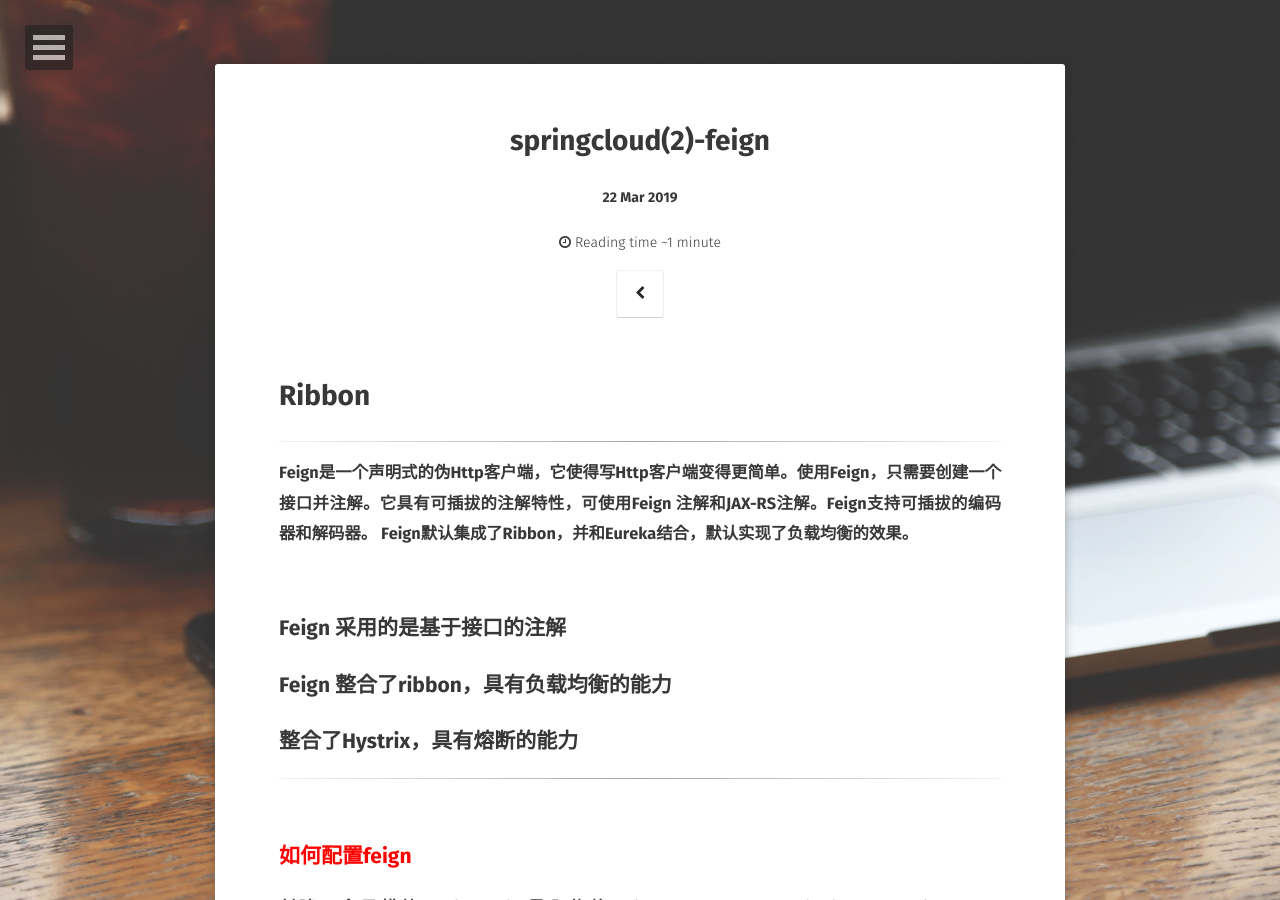
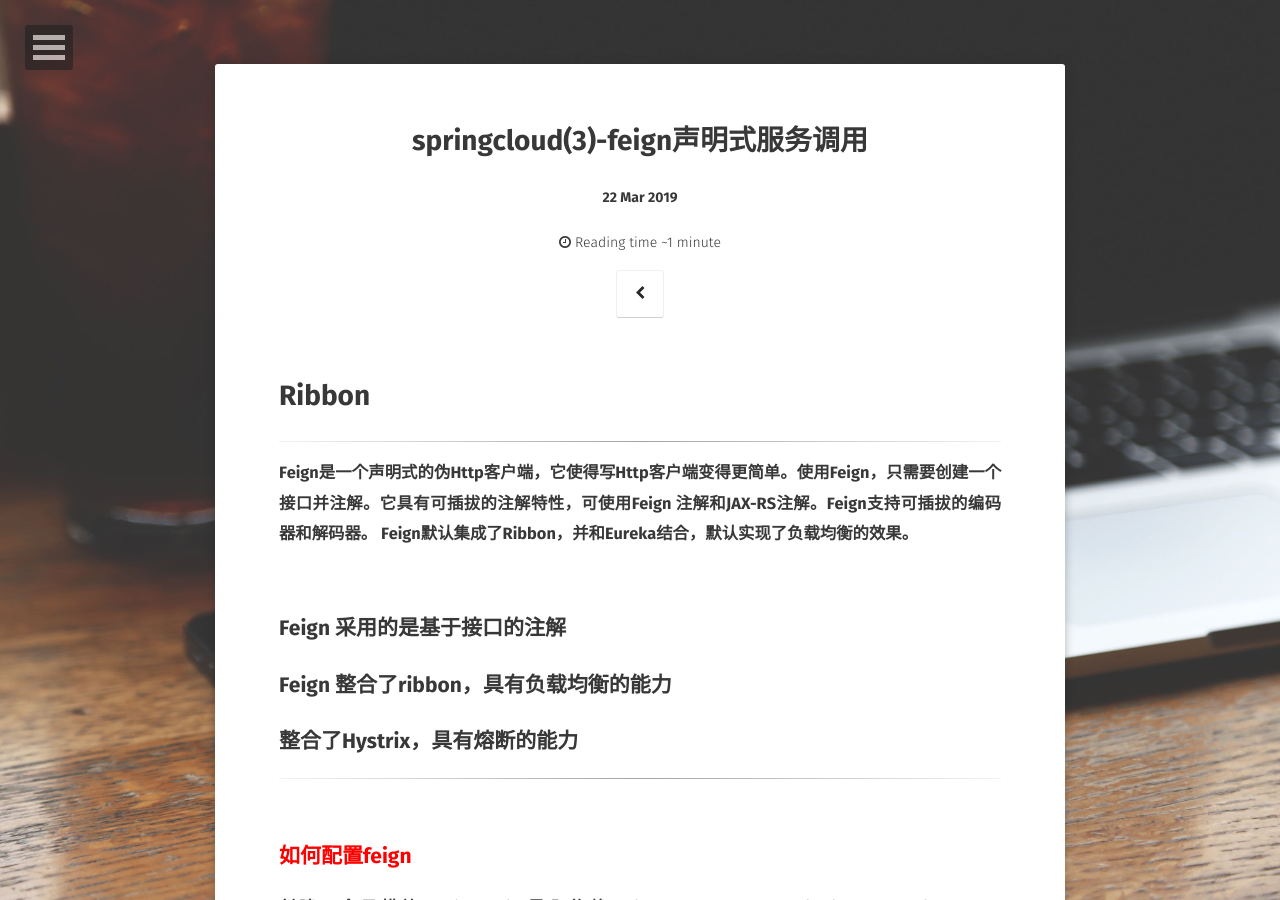
Before and after one commit to foreachlife/foreachlife.github.io, a Jekyll site: the page built from _posts/2019-03-22-springcloud-3.markdown, in a window 1280 px wide and 900 px high. Built offline with Jekyll 4.4.1, drawn with Linux system fonts in a browser that asks for light colours; some web fonts are replaced; comment, search, counter and statistics services are not loaded.

Commit message:
update spring Cloud feign title

```diff
--- a/_posts/2019-03-22-springcloud-3.markdown
+++ b/_posts/2019-03-22-springcloud-3.markdown
@@ -1,6 +1,6 @@
 ---
 layout:         post
-title:     		springcloud(2)-feign
+title:     		springcloud(3)-feign声明式服务调用
 author:     	YY
 tag:            springcloud
 subtitle:
```
